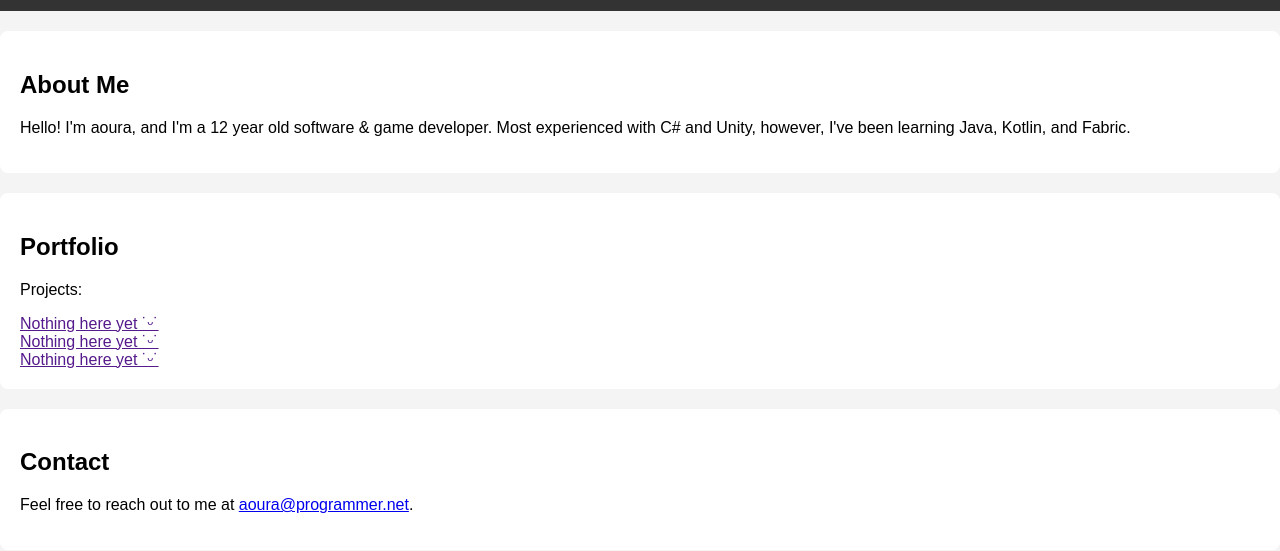
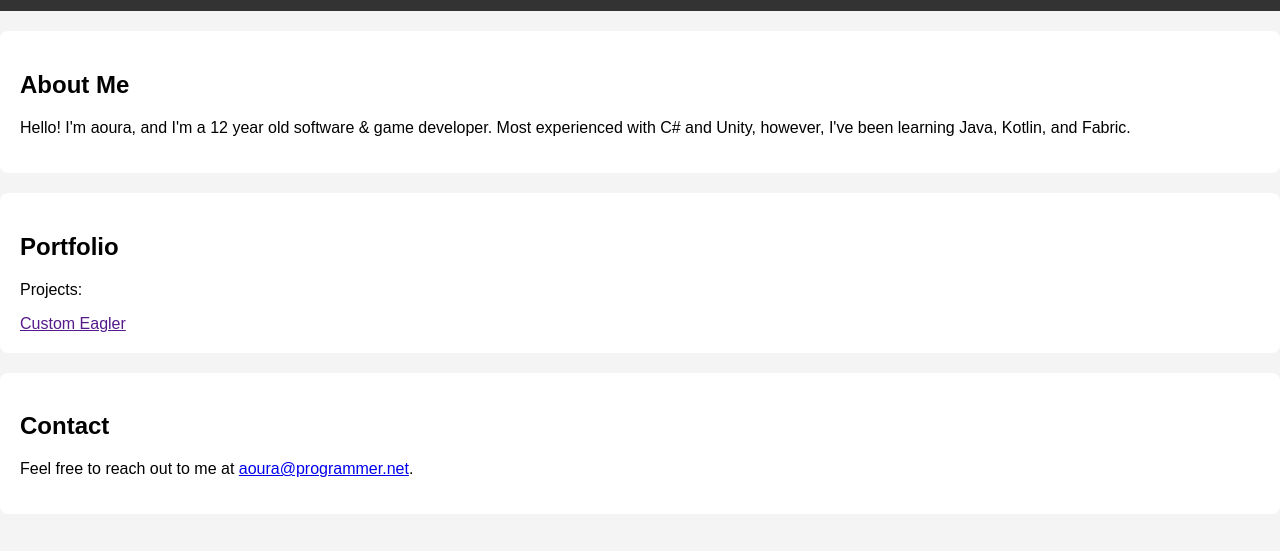
Before and after one commit to aouradev/aoura.letz.dev, a plain HTML site: page index.html in a window 1280 px wide. Shown: the part 89-640 px from the top of the page. Drawn offline with Linux system fonts and the light colour scheme.

Commit message:
Update index.html

```diff
--- a/index.html
+++ b/index.html
@@ -20,11 +20,7 @@
     <section id="portfolio">
         <h2>Portfolio</h2>
         <p>Projects:</p>
-            <a href="">Nothing here yet ˙ᵕ˙</a>
-            <br>
-            <a href="">Nothing here yet ˙ᵕ˙</a>
-            <br>
-            <a href="">Nothing here yet ˙ᵕ˙</a>
+            <a href="">Custom Eagler</a>
     </section>
 
     <section id="contact">
```
